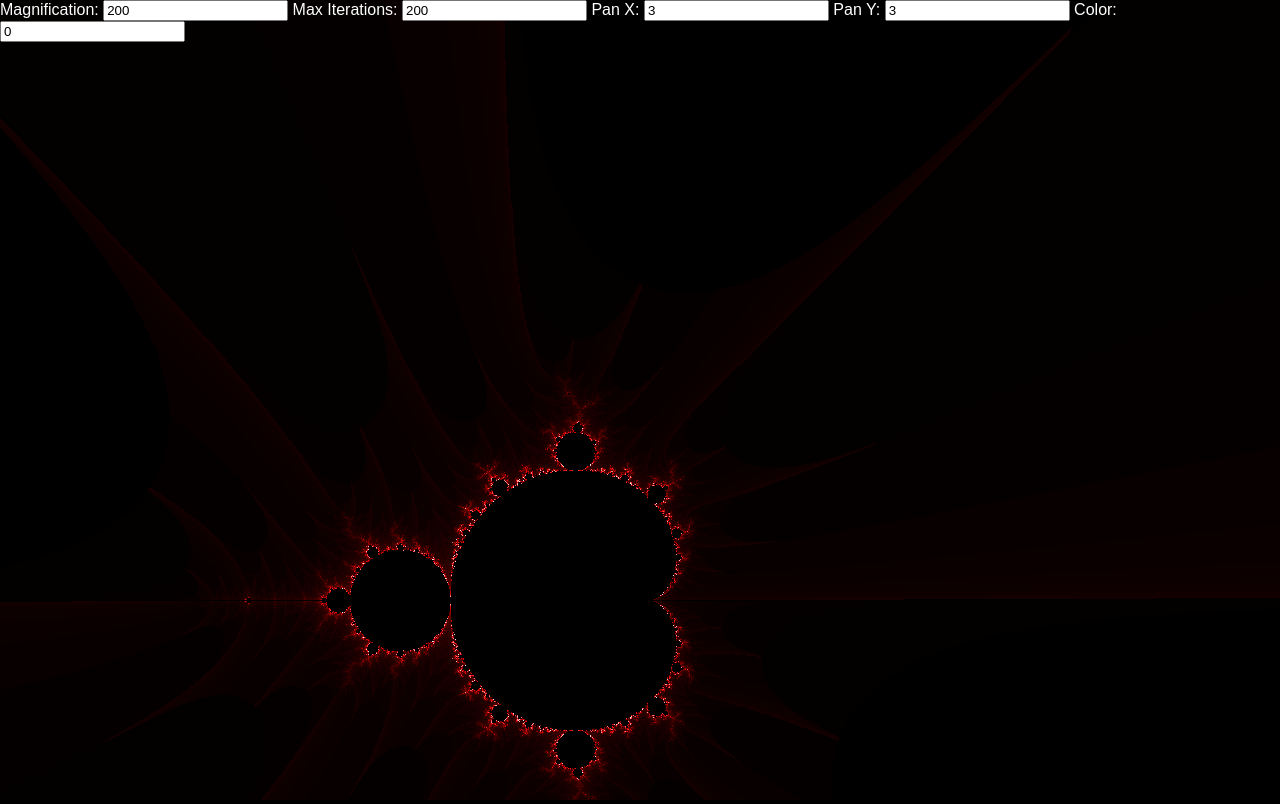
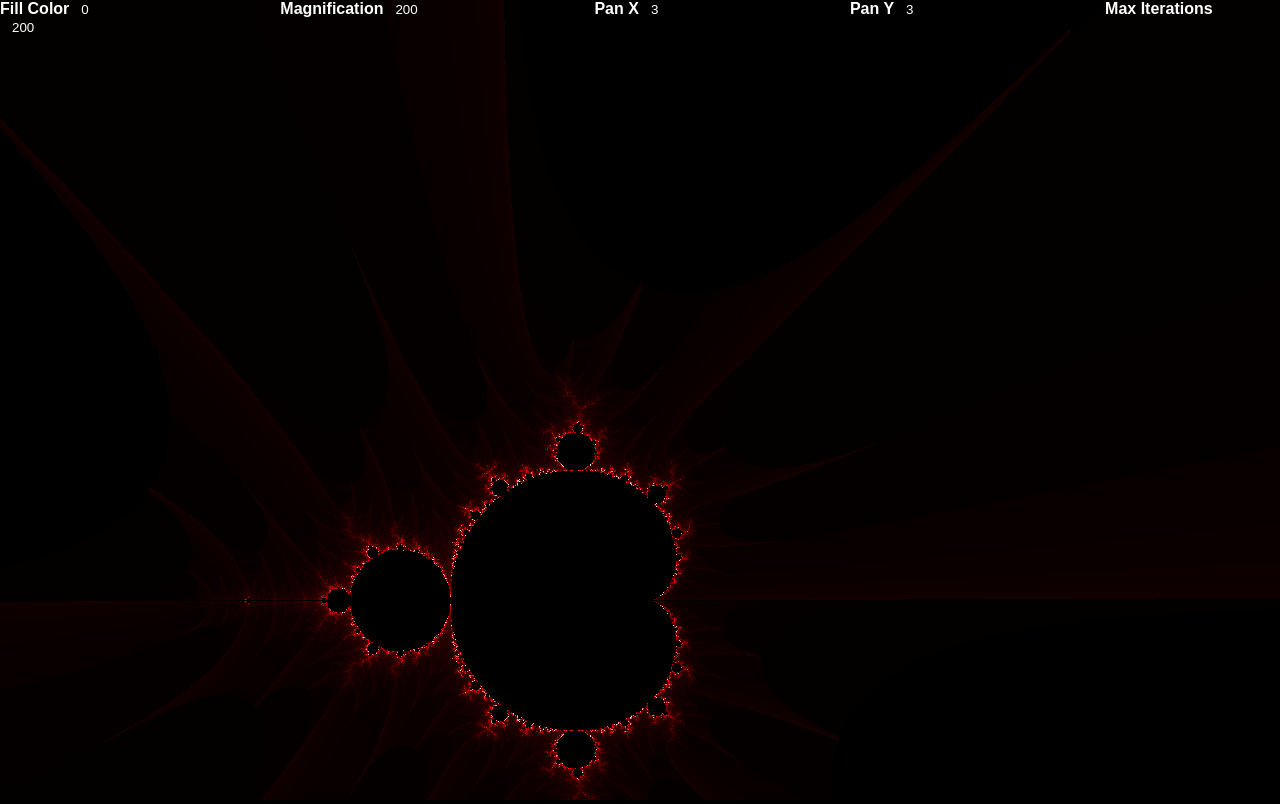
Before and after one commit to Briforce/reactals, a React app: page / in a window 1280 px wide. Built offline with nearby package versions, Linux system fonts and the light colour scheme.

Commit message:
control stuff

```diff
--- a/src/components/App/App.jsx
+++ b/src/components/App/App.jsx
@@ -5,14 +5,16 @@ import Controls from "../Controls/Controls";
 
 import "./App.less";
 
+export const defaultControls = {
+  fillColor: 0,
+  magnification: 200,
+  maxIterations: 200,
+  panX: 3,
+  panY: 3
+};
+
 const App = () => {
-  const [controls, setControls] = useState({
-    fillColor: 0,
-    magnification: 200,
-    maxIterations: 200,
-    panX: 3,
-    panY: 3
-  });
+  const [controls, setControls] = useState(defaultControls);
 
   return (
     <div className="App-Container">
--- a/src/components/Controls/Controls.jsx
+++ b/src/components/Controls/Controls.jsx
@@ -2,49 +2,29 @@ import React from "react";
 
 import "./Controls.less";
 
-const Controls = ({ controls, setControls }) => {
-  const { fillColor, magnification, maxIterations, panX, panY } = controls;
+const controlLabels = [
+  { label: "Fill Color", dataKey: "fillColor" },
+  { label: "Magnification", dataKey: "magnification" },
+  { label: "Pan X", dataKey: "panX" },
+  { label: "Pan Y", dataKey: "panY" },
+  { label: "Max Iterations", dataKey: "maxIterations" }
+];
 
-  return (
+const Controls = ({ controls, setControls }) => (
   <div className="Controls-Container">
-      {"Magnification: "}
+    {controlLabels.map(({ label, dataKey }) => (
+      <span className="Controls-Input-Container" key={dataKey}>
+        <span className="Controls-Input-label">{label}</span>
         <input
-        type="text"
+          className="Controls-Input"
           onChange={event =>
-          setControls({ ...controls, magnification: event.target.value })
+            setControls({ ...controls, [dataKey]: event.target.value })
           }
-        value={magnification}
+          value={controls[dataKey]}
         />
-      {" Max Iterations: "}
-      <input
-        onChange={event =>
-          setControls({ ...controls, maxIterations: event.target.value })
-        }
-        value={maxIterations}
-      />
-      {" Pan X: "}
-      <input
-        onChange={event =>
-          setControls({ ...controls, panX: event.target.value })
-        }
-        value={panX}
-      />
-      {" Pan Y: "}
-      <input
-        onChange={event =>
-          setControls({ ...controls, panY: event.target.value })
-        }
-        value={panY}
-      />
-      {" Color: "}
-      <input
-        onChange={event =>
-          setControls({ ...controls, fillColor: event.target.value })
-        }
-        value={fillColor}
-      />
+      </span>
+    ))}
   </div>
 );
-};
 
 export default Controls;
--- a/src/components/Controls/Controls.less
+++ b/src/components/Controls/Controls.less
@@ -1,3 +1,18 @@
 .Controls-Container {
   position: absolute;
+
+  .Controls-Input-Container {
+    margin-right: 20px;
+  }
+
+  .Controls-Input {
+    border: none;
+    color: white;
+    background-color: transparent;
+    margin-left: 10px;
+  }
+
+  .Controls-Input-label {
+    font-weight: bold;
+  }
 }
```
Lines whose indentation alone changed are shown as unchanged.
